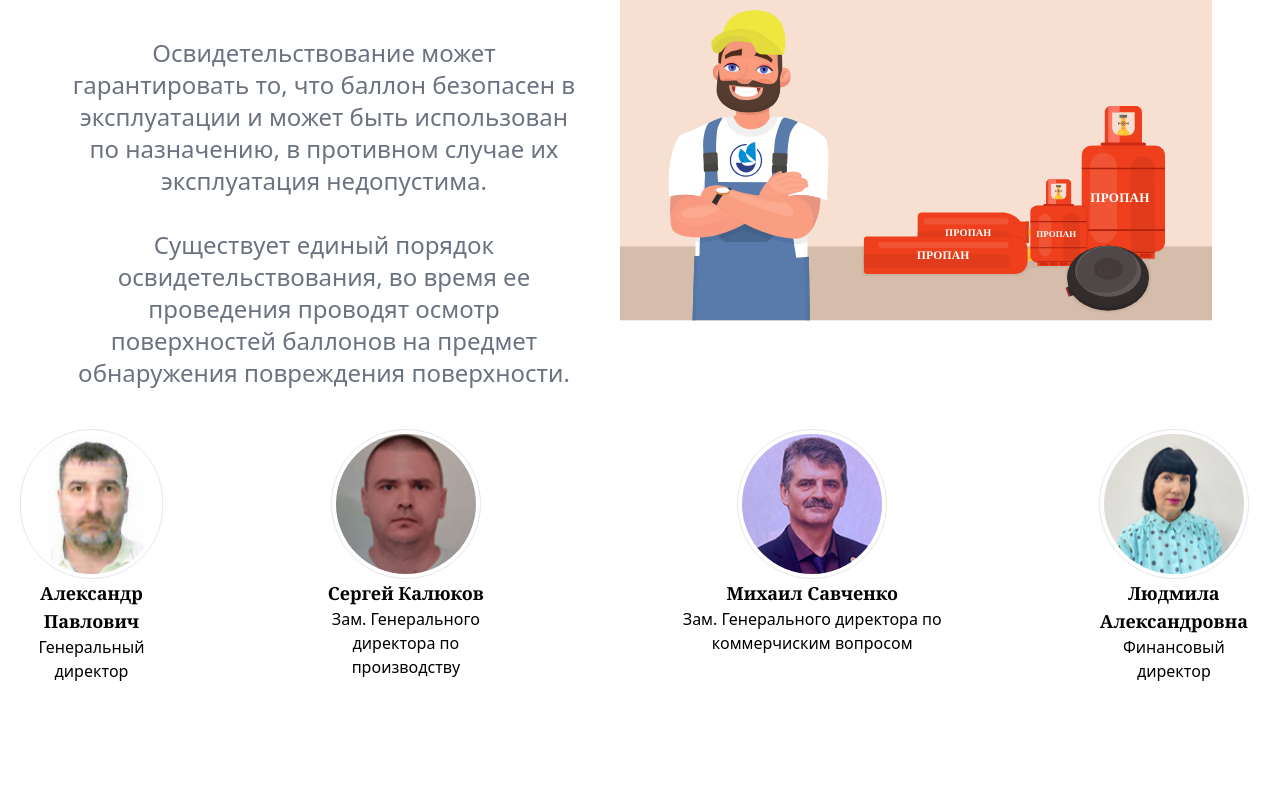
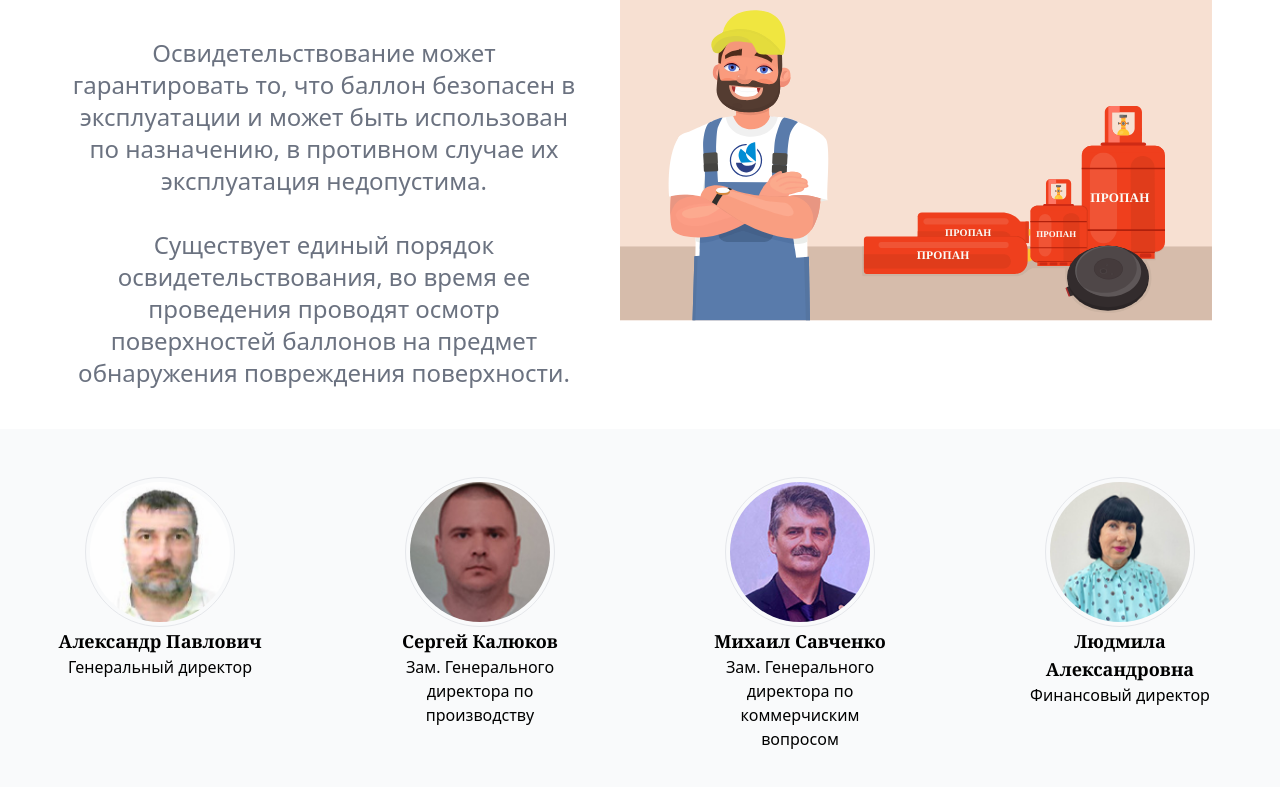
Before and after one commit to themm-s/order-proj-react, a React (Vite) app: page / in a window 1280 px wide. Shown: the part 1530-2317 px from the top of the page. Before the commit the page ends 2233 px from the top, so only its background shows below. Built offline with nearby package versions, Linux system fonts and the light colour scheme.

Commit message:
fix padding

```diff
--- a/src/components/PhotoSection.tsx
+++ b/src/components/PhotoSection.tsx
@@ -9,7 +9,7 @@ type TPhotos = {
 
 export const Photos: React.FC<TPhotos> = ({ photo, name, position }) => {
   return (
-    <div className="text-center">
+    <div className="text-center w-full">
       <img className="w-[150px] h-[150px] p-1 border rounded-full m-auto" src={photo} />
       <h5 className="font-bold text-lg font-serif">{name}</h5>
       <div className="font-sans m-auto w-5/6">{position}</div>
@@ -19,8 +19,8 @@ export const Photos: React.FC<TPhotos> = ({ photo, name, position }) => {
 
 export const PhotoSection = () => {
   return (
-    <div className="flex px-5 my-5 justify-center">
-      <div className="flex flex-row space-x-28">
+    <div className="flex p-12 my-5 justify-center bg-gray-50">
+      <div className="flex flex-row space-x-24">
         <Photos
           photo={photo.genDir}
           name={"Александр Павлович"}
```
